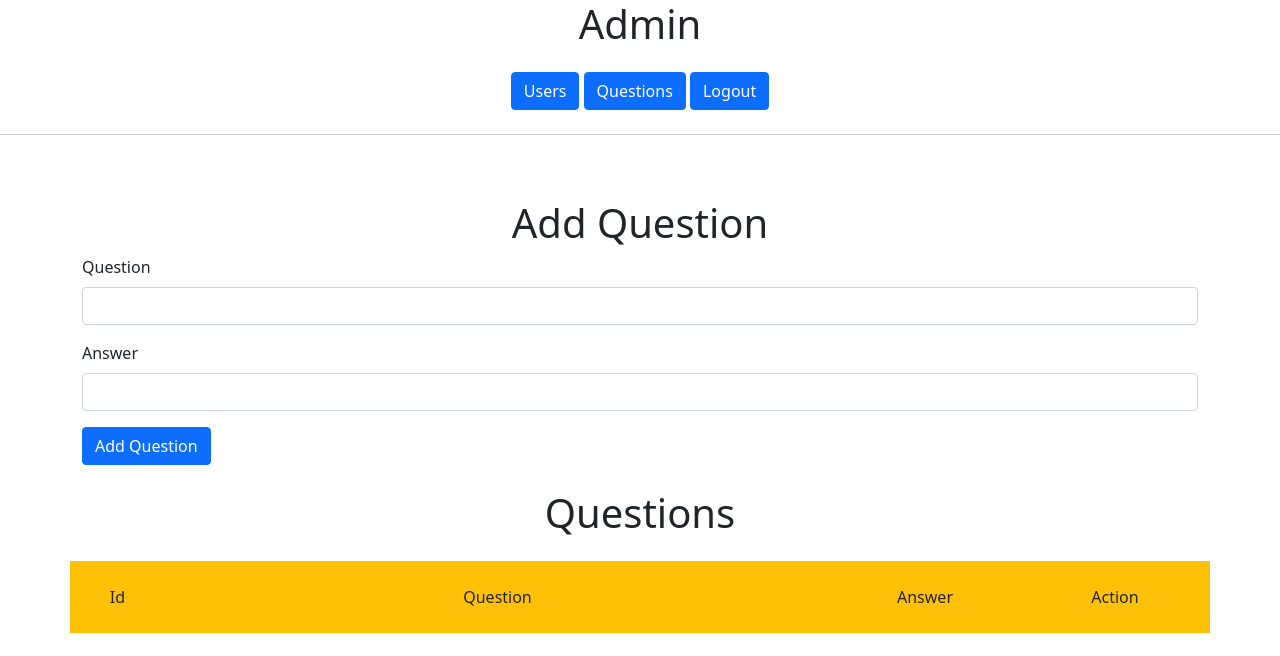
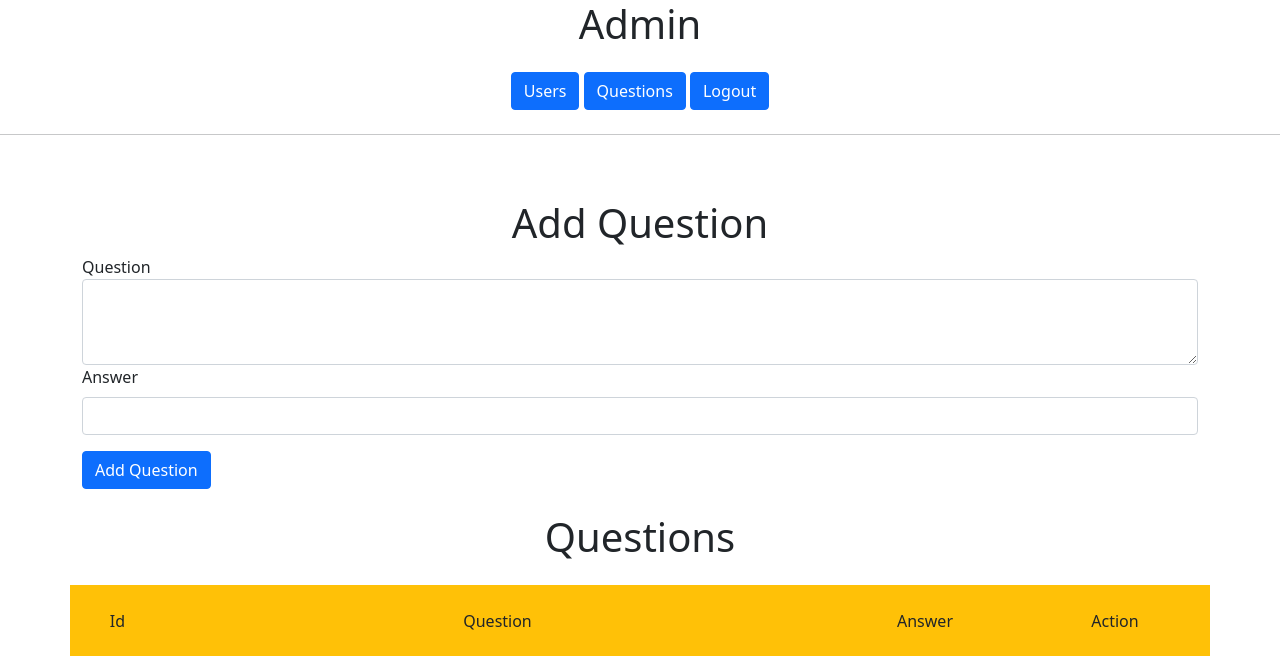
Before and after one commit to shadowhorse0/cf, a PHP site: page /admin/questions/ in a window 1280 px wide. Shown: the top 656 px of the page. Run offline with PHP 8.4, Linux system fonts and the light colour scheme; data that the repository does not hold is empty; some libraries are stand-ins or nearby versions.

Commit message:
text area bug

```diff
--- a/admin/questions/index.php
+++ b/admin/questions/index.php
@@ -56,9 +56,9 @@ if (isset($_GET['question'])) {
     <br><br>
     <div class="container">
         <h1 class="text-center">Add Question</h1>
-        <div class="mb-3">
-            <label for="question" class="form-label">Question</label>
-            <input type="text" class="form-control" id="question">
+        <div class="form-group">
+            <label for="question">Question</label>
+            <textarea class="form-control" id="question" rows="3"></textarea>
         </div>
         <div class="mb-3">
             <label for="answer" class="form-label">Answer</label>
--- a/dashboard/js/index.js
+++ b/dashboard/js/index.js
@@ -106,7 +106,7 @@ function get_question() {
         console.log(response);
         if (response['status']) {
             var question = response['question'];
-            $("#qns").text(question['question']);
+            $("#qns").html(question['question']);
             $("#question").removeClass("d-none");
             qns_id = question['id'];
 
```
